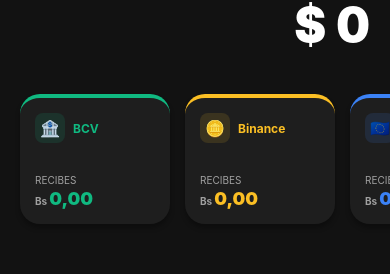
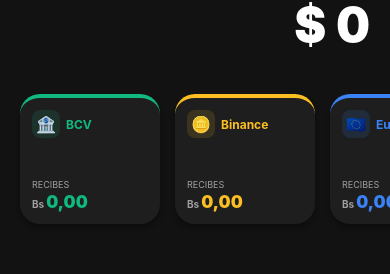
Before and after one commit to Rem0925/Dollar_App, a React Native app: screen /Inicio in a window 390 px wide. Both pictures are taken after a click on the element 351 px from the left and 36 px from the top of the page. Shown: the part 121-395 px from the top of the page. Built offline with nearby package versions, Linux system fonts and the light colour scheme; no server answers.

Commit message:
feat: Enhance CurrencyCard and HomeScreen components with showRate functionality and style adjustments

```diff
--- a/src/components/CurrencyCard.js
+++ b/src/components/CurrencyCard.js
@@ -1,14 +1,14 @@
 import React from 'react';
 import { View, Text, StyleSheet } from 'react-native';
 import { COLORS, SIZES } from '../theme';
-import { formatCurrency } from '../utils/helpers'; // <--- IMPORTANTE
+import { formatCurrency } from '../utils/helpers';
 
-export default function CurrencyCard({ title, rate, symbol, color, conversionMode, calculatedValue, resultSymbol, variant = 'full' }) {
+export default function CurrencyCard({ title, rate, symbol, color, conversionMode, calculatedValue, resultSymbol, variant = 'full', style, showRate = false }) {
 
     // --- DISEÑO MINI (CARRUSEL) ---
     if (variant === 'mini') {
         return (
-            <View style={[styles.miniContainer, { borderTopColor: color }]}>
+            <View style={[styles.miniContainer, { borderTopColor: color }, style]}>
                 <View style={styles.miniHeader}>
                     <View style={[styles.miniIcon, { backgroundColor: color + '20' }]}>
                         <Text style={{ fontSize: 16 }}>{symbol}</Text>
@@ -20,7 +20,6 @@
                     <Text style={styles.miniLabel}>Recibes</Text>
                     <View style={{flexDirection: 'row', alignItems: 'baseline'}}>
                         <Text style={[styles.miniSymbol, {color: COLORS.textSecondary, fontSize: 10, marginRight: 2}]}>{resultSymbol}</Text>
-                        {/* APLICAMOS EL FORMATO AQUÍ */}
                         <Text style={[styles.miniValue, { color: color }]}>
                             {formatCurrency(calculatedValue)}
                         </Text>
@@ -30,9 +29,9 @@
         );
     }
 
-    // --- DISEÑO NORMAL (LISTA) ---
+    // --- DISEÑO NORMAL (LISTA / CAPTURE) ---
     return (
-        <View style={[styles.container, { borderLeftColor: color }]}>
+        <View style={[styles.container, { borderLeftColor: color }, style]}>
             <View style={styles.header}>
                 <View style={[styles.iconBox, { backgroundColor: color + '20' }]}>
                     <Text style={{ fontSize: 18 }}>{symbol}</Text>
@@ -42,17 +41,23 @@
 
             <View style={styles.body}>
                 {conversionMode ? (
-                    <View>
-                        <View style={{flexDirection: 'row', alignItems: 'baseline', justifyContent: 'flex-end', gap: 4}}>
+                    <View style={{alignItems: 'flex-end'}}>
+                        {/* Resultado de la conversión */}
+                        <View style={{flexDirection: 'row', alignItems: 'baseline', gap: 4}}>
                             <Text style={{color: color, fontSize: 14, fontWeight: 'bold'}}>{resultSymbol}</Text>
-                            {/* APLICAMOS EL FORMATO AQUÍ */}
                             <Text style={[styles.value, { color: color }]}>{formatCurrency(calculatedValue)}</Text>
                         </View>
                         <Text style={styles.label}>Recibes Aprox.</Text>
+
+                        {/* Solo se muestra si activamos showRate (para el capture) */}
+                        {showRate && (
+                            <Text style={[styles.label, { marginTop: 4, opacity: 0.7, fontSize: 11 }]}>
+                                (Tasa: {formatCurrency(rate)})
+                            </Text>
+                        )}
                     </View>
                 ) : (
                     <View>
-                        {/* APLICAMOS EL FORMATO AQUÍ */}
                         <Text style={styles.value}>{formatCurrency(rate)}</Text>
                         <Text style={styles.label}>Tasa del día</Text>
                     </View>
@@ -76,15 +81,16 @@
     label: { color: COLORS.textSecondary, fontSize: 10, textTransform: 'uppercase', fontWeight: '600', marginTop: 2, textAlign: 'right' },
 
     miniContainer: {
-        backgroundColor: COLORS.cardBg, borderRadius: 20, padding: 15, marginRight: 15,
-        width: 150, height: 130, borderTopWidth: 4, justifyContent: 'space-between',
+        backgroundColor: COLORS.cardBg, borderRadius: 20, padding: 12, width: 140,
+        marginRight: 15,
+        height: 130, borderTopWidth: 4, justifyContent: 'space-between',
         shadowColor: "#000", shadowOffset: { width: 0, height: 4 }, shadowOpacity: 0.3, shadowRadius: 5, elevation: 5,
     },
     miniHeader: { flexDirection: 'row', alignItems: 'center', marginBottom: 5 },
-    miniIcon: { width: 30, height: 30, borderRadius: 8, justifyContent: 'center', alignItems: 'center', marginRight: 8 },
+    miniIcon: { width: 28, height: 28, borderRadius: 8, justifyContent: 'center', alignItems: 'center', marginRight: 6 },
     miniTitle: { fontSize: 12, fontWeight: 'bold' },
     miniBody: { alignItems: 'flex-start' },
-    miniLabel: { color: COLORS.textSecondary, fontSize: 10, textTransform: 'uppercase' },
+    miniLabel: { color: COLORS.textSecondary, fontSize: 9, textTransform: 'uppercase' },
     miniSymbol: { fontWeight: 'bold' },
-    miniValue: { fontSize: 18, fontWeight: '900', marginTop: 2 },
+    miniValue: { fontSize: 17, fontWeight: '900', marginTop: 2 },
 });
--- a/src/screens/HomeScreen.js
+++ b/src/screens/HomeScreen.js
@@ -244,6 +244,7 @@
                             color={COLORS.bcv}
                             rate={data?.bcv} // Pasamos la tasa también por si acaso
                             conversionMode={true}
+                            showRate={true}
                             resultSymbol={baseCurrency === 'USD' ? 'Bs' : '$'}
                             calculatedValue={calculate(data?.bcv)}
                         />
@@ -253,6 +254,7 @@
                             color={COLORS.binance}
                             rate={data?.binance}
                             conversionMode={true}
+                            showRate={true}
                             resultSymbol={baseCurrency === 'USD' ? 'Bs' : 'USDT'}
                             calculatedValue={calculate(data?.binance)}
                         />
@@ -262,6 +264,7 @@
                             color={COLORS.euro}
                             rate={data?.euro}
                             conversionMode={true}
+                            showRate={true}
                             resultSymbol={baseCurrency === 'USD' ? 'Bs' : '€'}
                             calculatedValue={calculate(data?.euro)}
                         />
```
